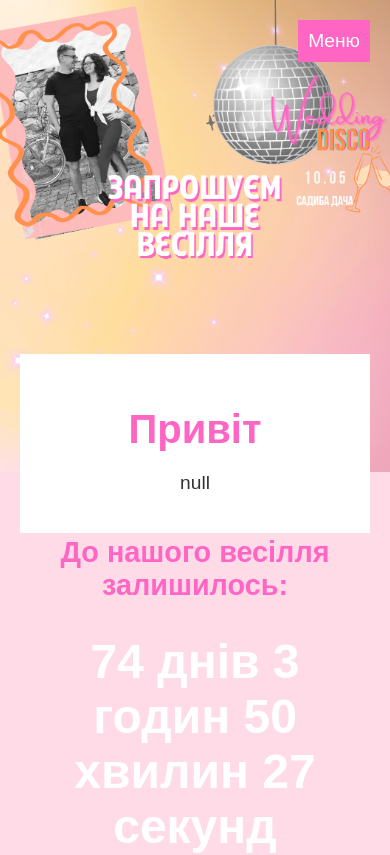
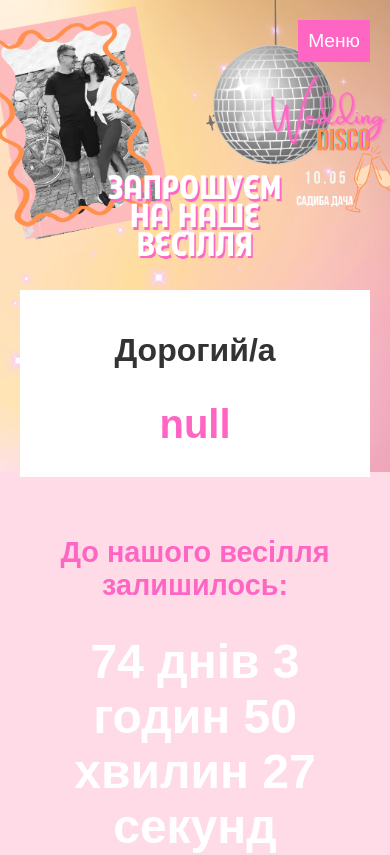
Before and after one commit to MrVinzi/wedding, a React (Create React App) app: page / in a window 390 px wide. Shown: the top 855 px of the page. Built offline with nearby package versions, Linux system fonts and the light colour scheme; a web font is replaced by a local one.

Commit message:
additional changes

```diff
--- a/src/App.css
+++ b/src/App.css
@@ -35,6 +35,10 @@ h2 {
   font-family: 'Eastman-Condensed', sans-serif;
   font-size: 2rem;
   color: var(--accent);
+}
+
+h3 {
+  font-size: 2rem;
 }
 
 /* Стилі для Header */
@@ -136,13 +140,13 @@ h2 {
   background-position: center;
   padding: 50px 20px 0;
   text-align: center;
-  height: 75vh;
+  height: 100vh;
 }
 
 .welcoming {
   margin-left: 60%;
-  margin-top: 15rem;
-  padding: 20px;
+  margin-top: 18rem;
+  padding: 40px;
   background-color: var(--white);
 }
 
@@ -172,7 +176,8 @@ h1 {
   }
 
   .welcoming {
-    margin: 19rem 0 0;
+    margin: 15rem 0 0;
+    padding: 10px;
     font-size: 1rem;
   }
 }
--- a/src/Banner.js
+++ b/src/Banner.js
@@ -4,12 +4,14 @@ const Banner = () => {
   const queryString = new URLSearchParams(window.location.search);
   const value = queryString.get("USERID");
   sessionStorage.setItem('userId', value);
-  const name = sessionStorage.getItem('userId') ? sessionStorage.getItem('userId') : "Наш гість";
+  const name = sessionStorage.getItem('userId') ? sessionStorage.getItem('userId') : "Гість";
+  const isOneGuest = name.indexOf(" ") > 0;
+
   return (
     <section id="banner" className="banner">
       <div className='welcoming'>
-         <h1>Привіт</h1>
-          <p>{name}</p>
+        <h3>{isOneGuest ? 'Дорогі наші' : 'Дорогий/а'}</h3>
+        <h1>{name}</h1>
       </div>
 
     </section>
--- a/src/Header.js
+++ b/src/Header.js
@@ -11,7 +11,7 @@ const Header = () => {
     <header className="header">
       <nav>
       <button className="menu-toggle" onClick={toggleMenu}>
-        {isMenuOpen ? 'Закрити меню' : 'Меню'}
+        {isMenuOpen ? 'X' : 'Меню'}
       </button>
         <ul className={`${isMenuOpen ? 'open' : ''}`}>
           <li><a href="#event-details">Розклад</a></li>
```
